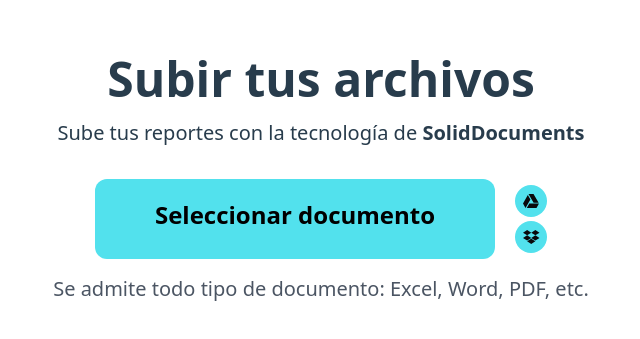
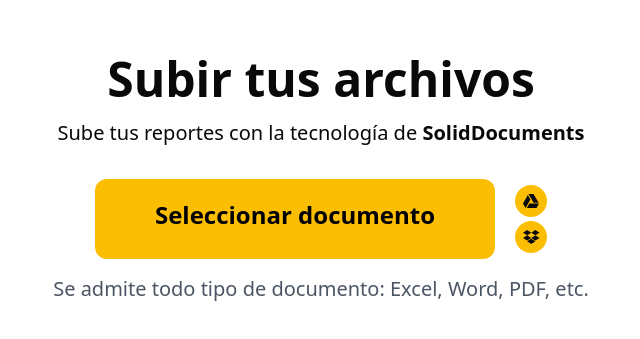
Before and after one commit to ConsigueVentas-Team/CRM_Frontend, a React (Vite) app: page /file in a window 1280 px wide. Shown: the part 213-552 px from the top of the page, without its empty margins (319-959 px from the left). Built offline with nearby package versions, Linux system fonts and the light colour scheme.

Commit message:
Update: FileUpload colores

```diff
--- a/package.json
+++ b/package.json
@@ -10,13 +10,10 @@
     "preview": "vite preview"
   },
   "dependencies": {
-<<<<<<< HEAD
     "@fortawesome/fontawesome-free": "^6.4.2",
     "@fortawesome/free-brands-svg-icons": "^6.4.2",
     "@fortawesome/react-fontawesome": "^0.2.0",
-=======
     "@georgedoescode/generative-utils": "^1.0.38",
->>>>>>> 06658d21f421820971fb8a05e46e1ef1c40de99f
     "@hookform/resolvers": "^3.3.2",
     "@radix-ui/react-checkbox": "^1.0.4",
     "@radix-ui/react-dialog": "^1.0.5",
@@ -29,11 +26,8 @@
     "class-variance-authority": "^0.7.0",
     "clsx": "^2.0.0",
     "framer-motion": "^10.16.4",
-<<<<<<< HEAD
     "googleapis": "^128.0.0",
-=======
     "gsap": "^3.12.2",
->>>>>>> 06658d21f421820971fb8a05e46e1ef1c40de99f
     "lucide-react": "^0.292.0",
     "react": "^18.2.0",
     "react-chartjs-2": "^5.2.0",
--- a/src/components/FileUpload.tsx
+++ b/src/components/FileUpload.tsx
@@ -25,13 +25,13 @@ const FileUpload = () => {
   return (
     <div className="flex justify-center items-center h-screen">
       <div className="bg-white p-8 rounded-lg mx-auto flex flex-col items-center">
-        <h2 className="text-5xl font-bold mb-4 text-[#283C4C]">Subir tus archivos</h2>
-        <p className="text-xl mb-8 text-[#283C4C]">
+        <h2 className="text-5xl font-bold mb-4 ">Subir tus archivos</h2>
+        <p className="text-xl mb-8">
           Sube tus reportes con la tecnología de{" "}
           <span className="font-bold">SolidDocuments</span>
         </p>
         <div className="flex w-full justify-center items-center mb-4">
-          <div className="bg-[#52e1ed] p-5 rounded-xl w-[400px] items-center">
+          <div className="bg-secondary p-5 rounded-xl w-[400px] items-center">
             <label
               htmlFor="fileInput"
               className="text-black font-bold text-2xl block mb-2 cursor-pointer text-center"
@@ -49,12 +49,12 @@ const FileUpload = () => {
 
           <div className="flex flex-col items-center">
             <button
-              className="bg-[#52e1ed] rounded-full ml-5 h-8 w-8 flex items-center justify-center"
+              className="bg-secondary rounded-full ml-5 h-8 w-8 flex items-center justify-center"
               onClick={handleGoogleDriveClick}
             >
               <FontAwesomeIcon icon={faGoogleDrive} />
             </button>
-            <button className="bg-[#52e1ed] rounded-full ml-5 h-8 w-8 mt-1 flex items-center justify-center">
+            <button className="bg-secondary rounded-full ml-5 h-8 w-8 mt-1 flex items-center justify-center">
               <FontAwesomeIcon icon={faDropbox} />
             </button>
           </div>
```
Also changed, not shown: 1 other file (tests, documents, lock files or other folders).
